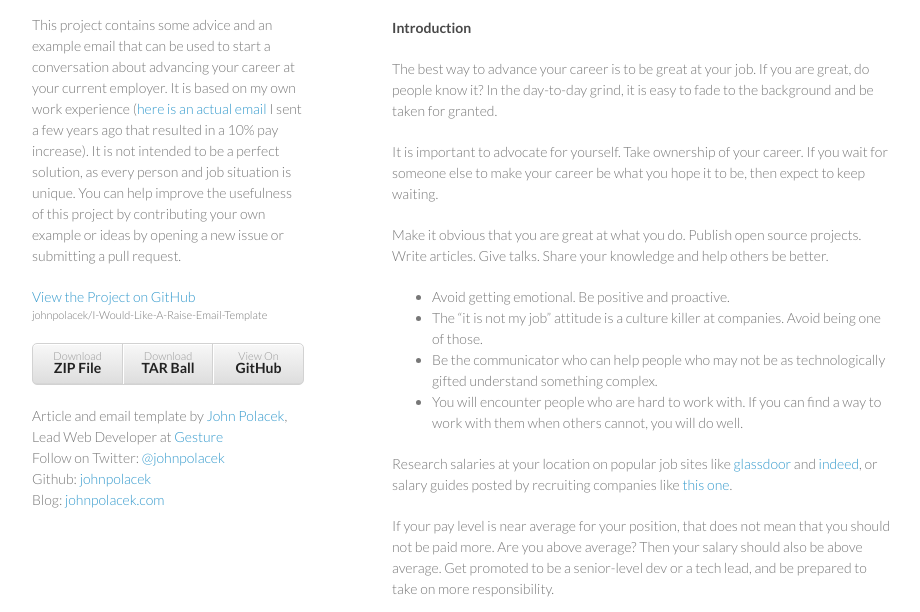
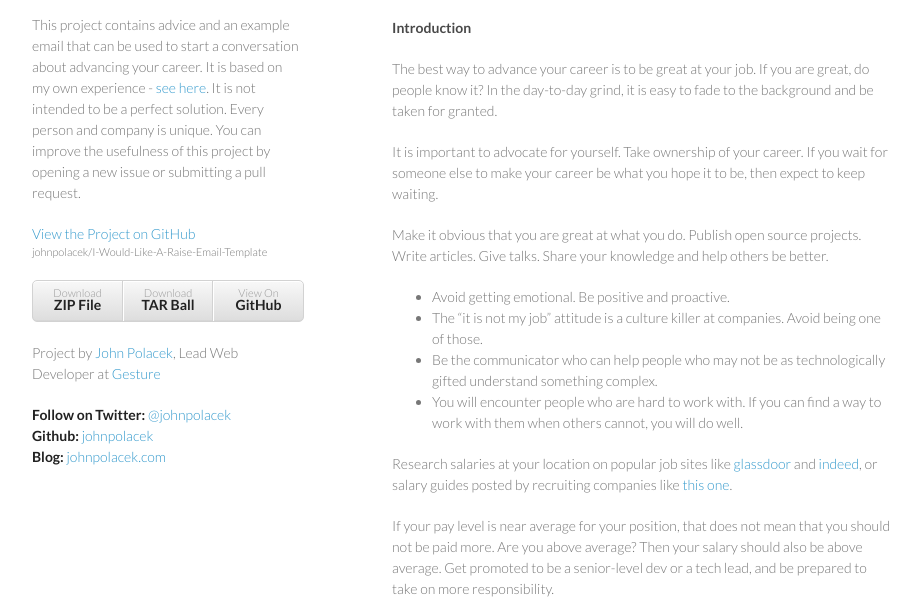
Before and after one commit to brianjking/I-Would-Like-A-Raise-Email-Template, a plain HTML site: page index.html in a window 1280 px wide. Shown: the part 188-800 px from the top of the page, without its empty margins (178-1098 px from the left). Drawn offline with Linux system fonts and the light colour scheme.

Commit message:
update intro copy

```diff
--- a/index.html
+++ b/index.html
@@ -16,7 +16,7 @@
       <header>
         <h1>I Would Like A Raise Email Template</h1>
         <p>A helpful example and guide to writing an email to your boss, asking for a raise.</p>
-        <p>This project contains some advice and an example email that can be used to start a conversation about advancing your career at your current employer. It is based on my own work experience (<a href="http://johnpolacek.com/2015/05/31/talkraise/">here is an actual email</a> I sent a few years ago that resulted in a 10% pay increase). It is not intended to be a perfect solution, as every person and job situation is unique. You can help improve the usefulness of this project by contributing your own example or ideas by opening a new issue or submitting a pull request.</p>
+        <p>This project contains advice and an example email that can be used to start a conversation about advancing your career. It is based on my own experience - <a href="http://johnpolacek.com/2015/05/31/talkraise/">see here</a>. It is not intended to be a perfect solution. Every person and company is unique. You can improve the usefulness of this project by opening a new issue or submitting a pull request.</p>
 
         <p class="view"><a href="https://github.com/johnpolacek/I-Would-Like-A-Raise-Email-Template">View the Project on GitHub <small>johnpolacek/I-Would-Like-A-Raise-Email-Template</small></a></p>
 
@@ -26,10 +26,12 @@
           <li><a href="https://github.com/johnpolacek/I-Would-Like-A-Raise-Email-Template">View On <strong>GitHub</strong></a></li>
         </ul>
 
-        <p>Article and email template by <a href="http://johnpolacek.com">John Polacek</a>, Lead Web Developer at <a href="http://gesture.com">Gesture</a><br/>
-          Follow on Twitter: <a href="https://twitter.com/intent/follow?original_referer=http%3A%2F%2Fjohnpolacek.github.io%2F&region=follow_link&screen_name=johnpolacek&tw_p=followbutton">@johnpolacek</a><br/>
-          Github: <a href="https://github.com/johnpolacek">johnpolacek</a><br/>
-          Blog: <a href="http://johnpolacek.com">johnpolacek.com</a>
+        <p>Project by <a href="http://johnpolacek.com">John Polacek</a>, Lead Web Developer at <a href="http://gesture.com">Gesture</a></p>
+        <p><strong>
+            Follow on Twitter: <a href="https://twitter.com/intent/follow?original_referer=http%3A%2F%2Fjohnpolacek.github.io%2F&region=follow_link&screen_name=johnpolacek&tw_p=followbutton">@johnpolacek</a><br/>
+            Github: <a href="https://github.com/johnpolacek">johnpolacek</a><br/>
+            Blog: <a href="http://johnpolacek.com">johnpolacek.com</a>
+          </strong>
         </p>
       </header>
       <section>
```
